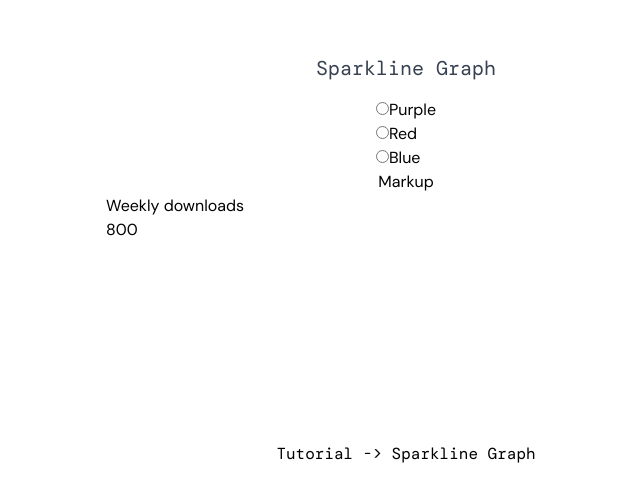
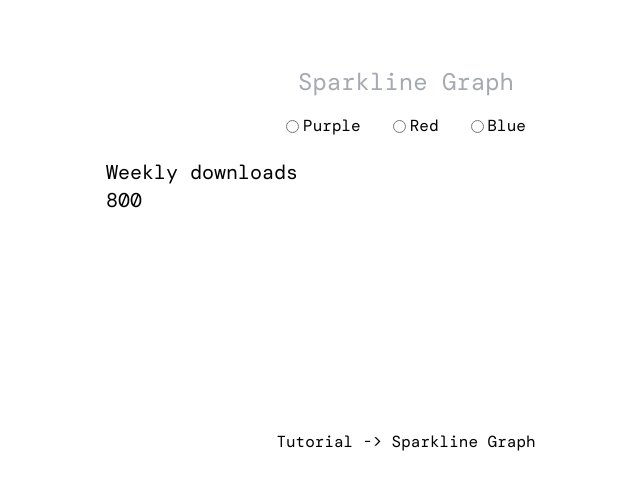
Before and after one commit to kitiho/sekkei, a Vue app: page /003 in a window 1280 px wide. Shown: the part 140-642 px from the top of the page, without its empty margins (234-874 px from the left). Built offline with nearby package versions, Linux system fonts and the light colour scheme; no server answers; a web font is replaced by a local one.

Commit message:
chore: css

```diff
--- a/src/pages/003/index.vue
+++ b/src/pages/003/index.vue
@@ -122,37 +122,39 @@ onMounted(() => {
 </script>
 <template>
   <div w-full h-full flex="~" flex-col items-center justify-center>
-    <div text-gray-700 font-mono text-xl text-center mb-4>
+    <div class="text-gray-600/50" font-mono text-2xl text-center mb-4>
       Sparkline Graph
     </div>
-    <ul class="controls-list">
-      <li>
+    <ul class="controls-list" flex="~">
+      <li mx-4 flex="~" items-center>
         <input id="c-purple" type="radio" name="color scheme" value="purple">
-        <label for="c-purple">Purple</label>
+        <label for="c-purple" ml-1 font-mono>Purple</label>
       </li>
-      <li>
+      <li mx-4 flex="~" items-center>
         <input id="c-red" type="radio" name="color scheme" value="red">
-        <label for="c-red">Red</label>
+        <label for="c-red" ml-1 font-mono>Red</label>
       </li>
-      <li>
+      <li mx-4 flex="~" items-center>
         <input id="c-blue" type="radio" name="color scheme" value="blue">
-        <label for="c-blue">Blue</label>
+        <label for="c-blue" ml-1 font-mono>Blue</label>
       </li>
-    </ul>Markup
+    </ul>
     <div id="chart-wrapper" w-600px data-wrapper>
-      <div>
-        <h3 data-heading>
+      <div mt-5>
+        <h3 data-heading font-mono text-xl>
           Weekly downloads
         </h3>
-        <p data-total>
+        <p data-total font-mono text-xl>
           800
         </p>
       </div>
       <figure data-chart />
     </div>
-    <div font-mono>
+    <div font-mono mt-4>
       Tutorial ->
       <a
+        class="hover:text-blueGray-600/70"
+        hover:underline
         href="https://tympanus.net/codrops/2022/03/29/building-an-interactive-sparkline-graph-with-d3"
       >Sparkline Graph</a>
     </div>
```
